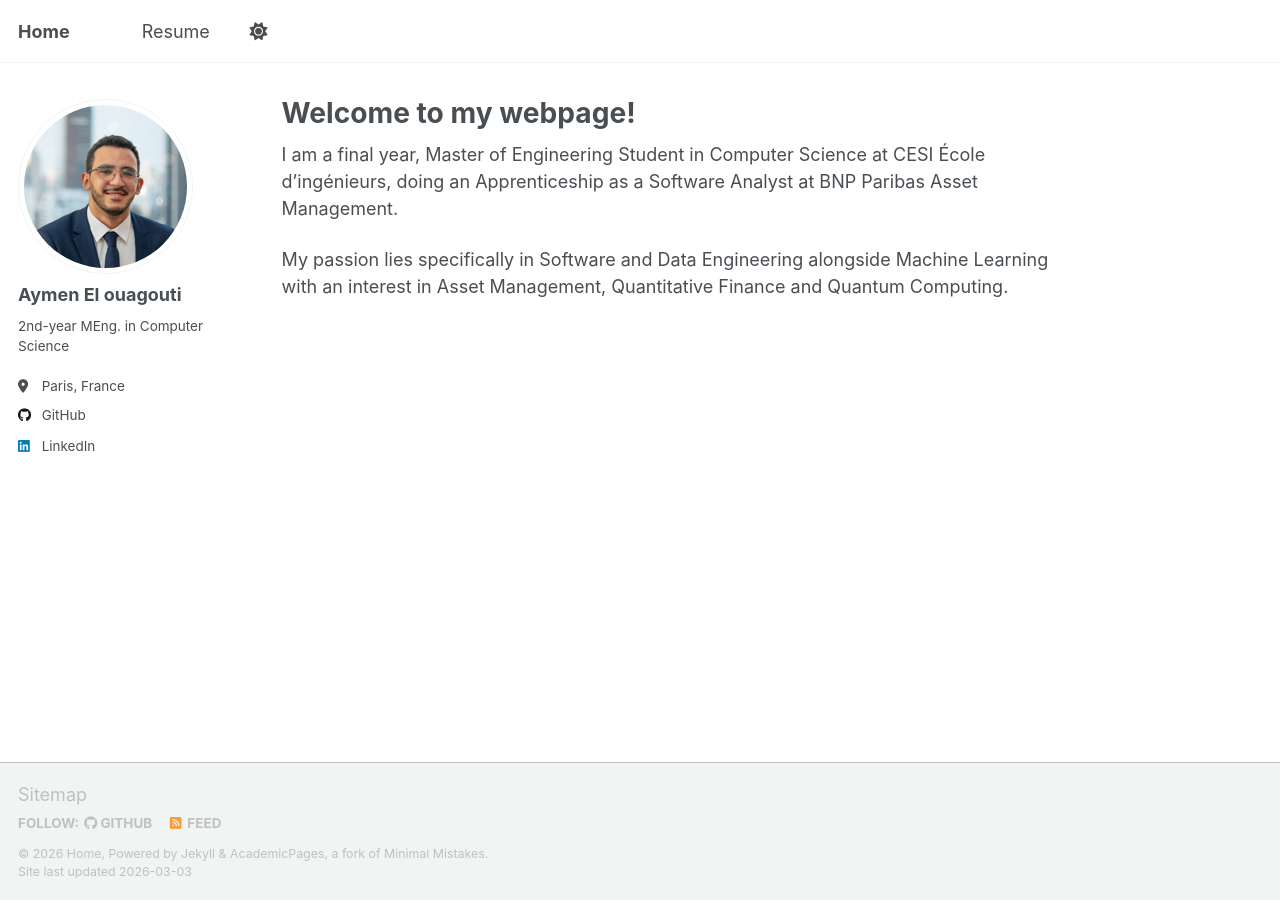
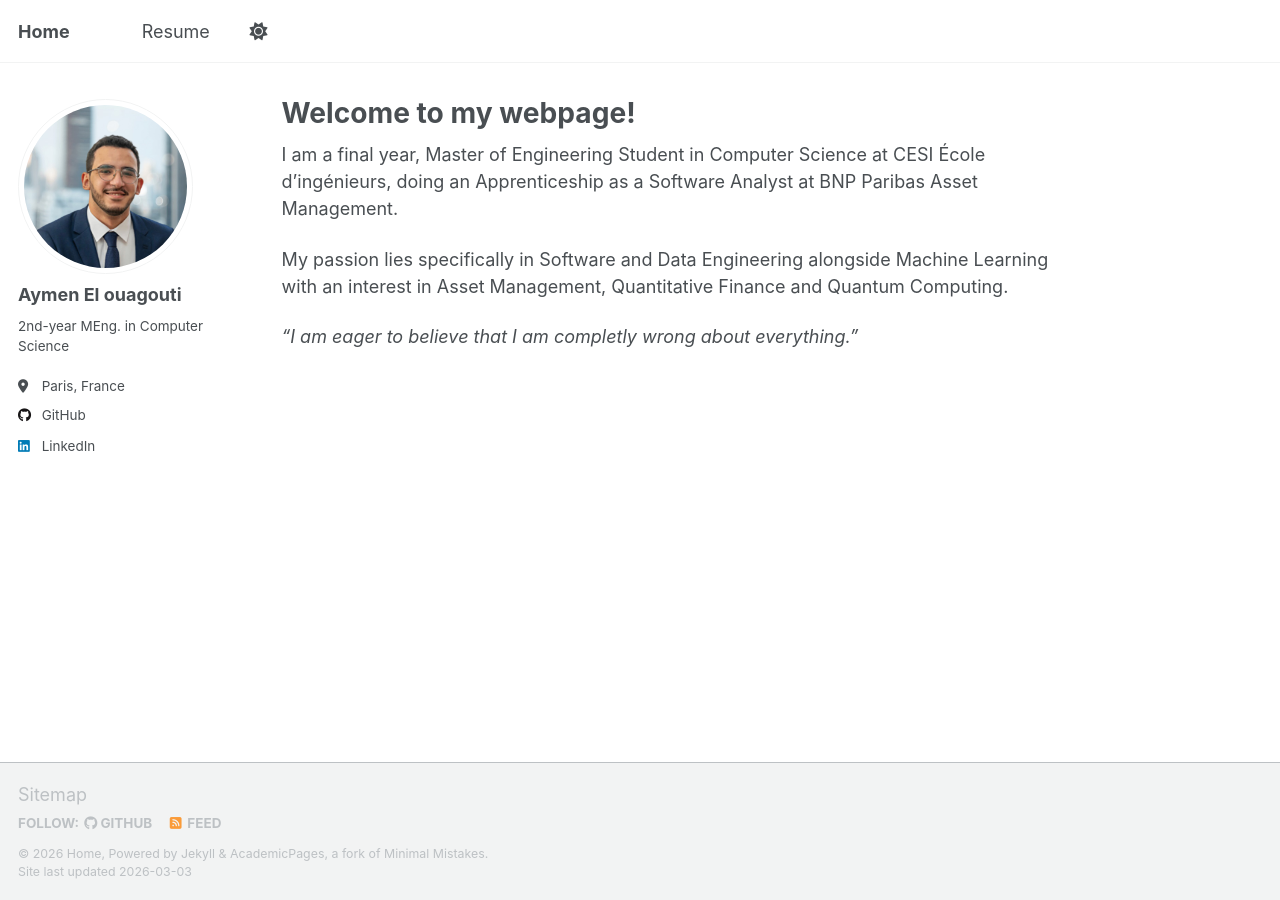
Before and after one commit to aymen-elo/aymen-elo.github.io, a Jekyll site: the page built from _pages/about.md, in a window 1280 px wide. Built offline with Jekyll 4.4.1, drawn with Linux system fonts in a browser that asks for light colours; a script that is not in the unit is left out.

Commit message:
Update about

```diff
--- a/_pages/about.md
+++ b/_pages/about.md
@@ -9,3 +9,5 @@ redirect_from:
 I am a final year, Master of Engineering Student in Computer Science at CESI École d'ingénieurs, doing an Apprenticeship as a Software Analyst at BNP Paribas Asset Management.
 
 My passion lies specifically in Software and Data Engineering alongside Machine Learning with an interest in Asset Management, Quantitative Finance and Quantum Computing.
+
+*"I am eager to believe that I am completly wrong about everything."*
```
